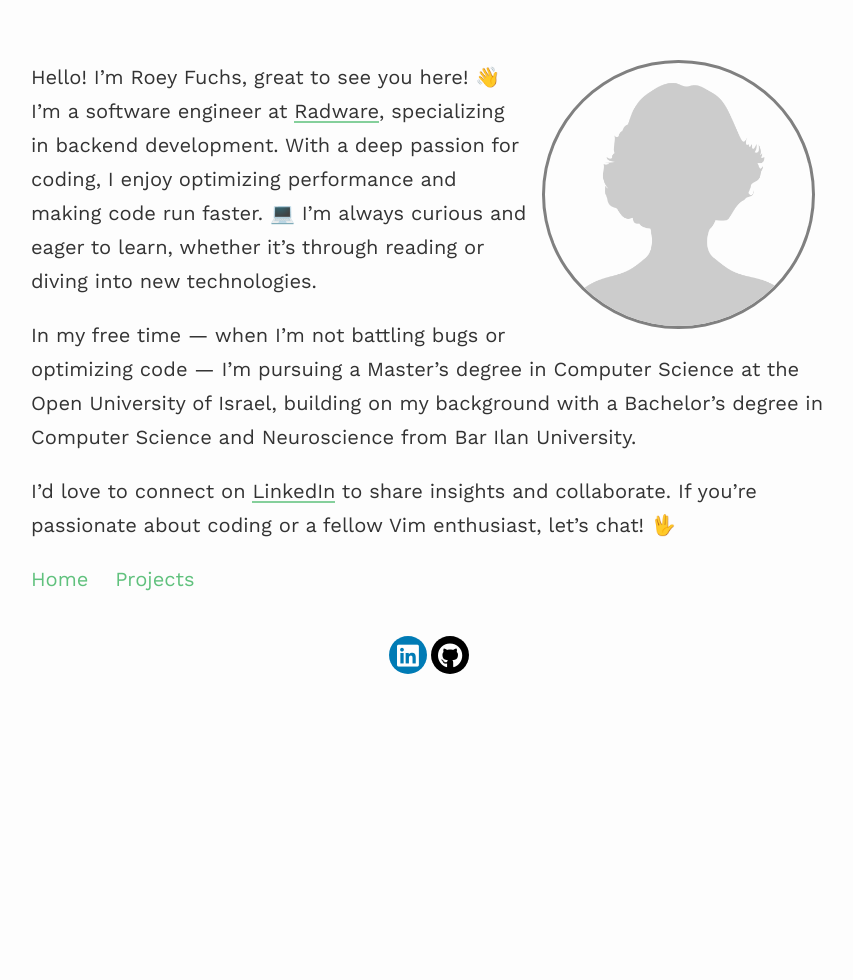
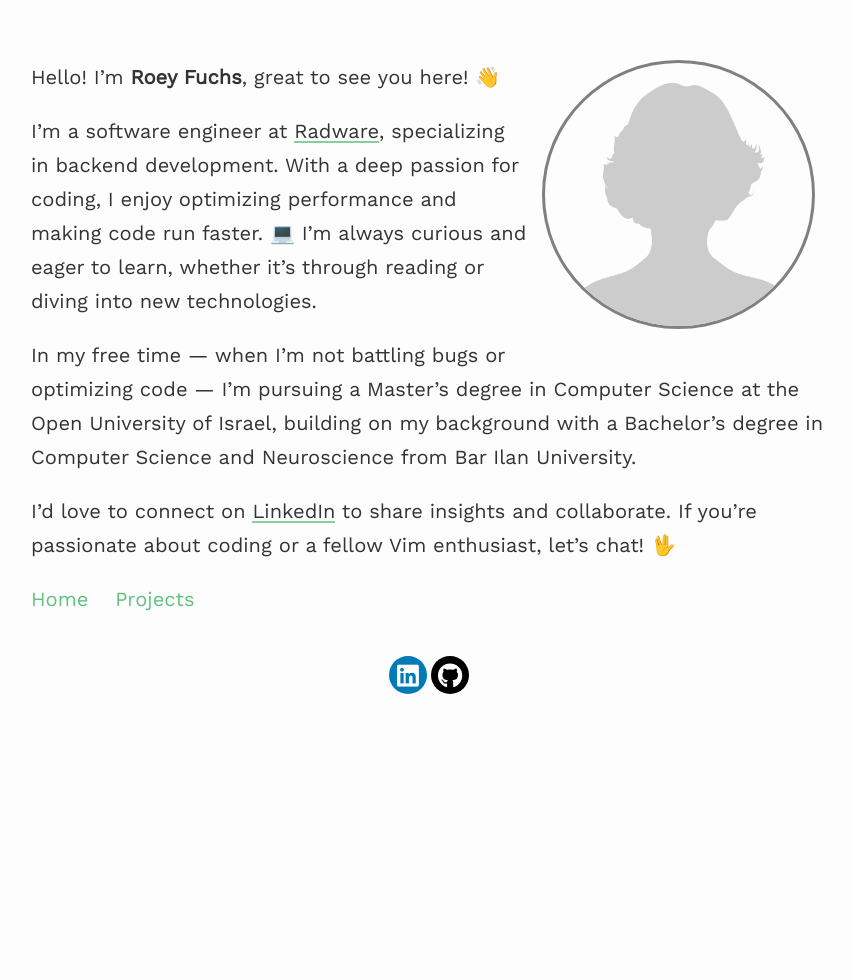
Before and after one commit to roeyfuchs/roeyfuchs.github.io, a Jekyll site: the page built from index.md, in a window 1280 px wide. Shown: the whole page, without its empty margins (209-1062 px from the left). Built offline with Jekyll 4.4.1, drawn with Linux system fonts in a browser that asks for light colours; nearby versions of some CDN libraries.

```diff
--- a/index.md
+++ b/index.md
@@ -6,7 +6,8 @@ profile:
   image: profile.png
 published: true
 ---
-Hello! I’m Roey Fuchs, great to see you here! 👋
+Hello! I’m **Roey Fuchs**, great to see you here! 👋
+
 I’m a software engineer at [Radware](https://www.radware.com/), specializing in backend development. With a deep passion for coding, I enjoy optimizing performance and making code run faster. 💻 I’m always curious and eager to learn, whether it’s through reading or diving into new technologies.
 
 
```
